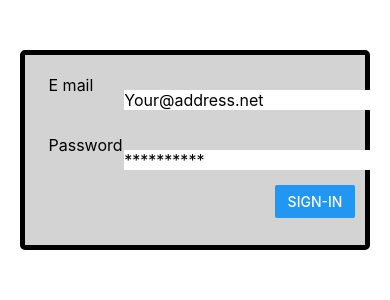
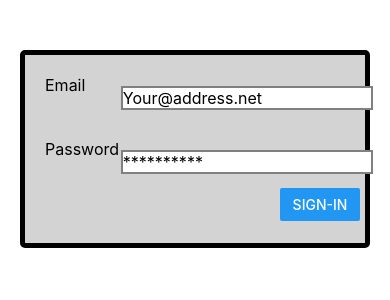
Before and after one commit to rashmith123/rashmith_test, a React Native app: screen / in a window 390 px wide. Shown: the top 300 px of the page. Built offline with nearby package versions, Linux system fonts and the light colour scheme.

Commit message:
SignIn component validations

```diff
--- a/App.js
+++ b/App.js
@@ -1,30 +1,75 @@
-import React  from 'react';
-import { StyleSheet, Text, View, TextInput, Button} from 'react-native';
+import React,{Component}  from 'react';
+import { StyleSheet, Alert, Text, View, TextInput, Button} from 'react-native';
 
-export default function App() {
+
+
+
+export default class App extends Component {
+  constructor(props) {
+    super(props);
+
+    this.state = {
+      username: '',
+      password: '',
+      email_statement:'',
+      password_statement:'',
+    };
+  }
+    button_press = () => {
+
+
+    var reg = /^(([^<>()\[\]\\.,;:\s@”]+(\.[^<>()\[\]\\.,;:\s@”]+)*)|(“.+”))@((\[[0–9]{1,3}\.[0–9]{1,3}\.[0–9]{1,3}\.[0–9]{1,3}])|(([a-zA-Z\-0–9]+\.)+[a-zA-Z]{2,}))$/;
+     if (reg.test(this.state.username) === true){
+        alert('Valid email');
+        this.setState({email_statement: 'Valid Email'});
+    }
+    else{
+        this.setState({email_statement: 'Invalid Email'});
+
+
+    }
+
+      if (this.state.password=='') {
+        this.setState({password_statement: 'Invalid Password'});
+    } else {
+      this.setState({password_statement: 'Valid Password'});
+
+}
+
+
+}
+render() {
   return (
 <View >
   <View style={ styles.container}>
     <View style={ styles.childcontainer}>
       <View style={ styles.childchildcontainer}>
-        <Text  style={ styles.Text}>E mail</Text>
+        <Text  style={ styles.Text}>Email</Text>
       </View>
-     <TextInput placeholder = "Your@address.net" style={ styles.input}/>
+     <TextInput value={this.state.username} onChangeText={(username) => this.setState({ username })} placeholder = "Your@address.net" style={ styles.input}/>
+
 
    </View>
+    <View style={{alignSelf:'flex-end', margin:2, marginRight:15}}>
+      <Text  style={{color:'red'}} >{this.state.email_statement}</Text>
+    </View>
    <View style={ styles.childcontainer}>
      <View style={ styles.childchildcontainer}>
         <Text style={ styles.Text}>Password</Text>
      </View>
-        <TextInput placeholder = "**********" secureTextEntry={true} style={ styles.input}/>
+        <TextInput onChangeText={(password) => this.setState({ password }) }placeholder = "**********" secureTextEntry={true} style={ styles.input}/>
     </View>
-    <View style={ {height:50, width:80,margin:10, alignSelf:'flex-end'}}>
-        <Button title="Sign-in"  ></Button>
+    <View style={{alignSelf:'flex-end', margin:2, marginRight:15}}>
+      <Text style={{color:'red'}}>{this.state.password_statement}</Text>
+    </View>
+    <View style={ {height:50, width:80,margin:5, alignSelf:'flex-end'}}>
+        <Button title="Sign-in"  onPress={this.button_press.bind(this)}></Button>
     </View>
   </View>
 
 </View>
   );
+}
 }
 
 const styles = StyleSheet.create({
@@ -44,7 +89,7 @@ const styles = StyleSheet.create({
 
     width:'95%',
      margin:5,
-     alignSelf:'center',
+
 
   },
   childchildcontainer: {
@@ -59,6 +104,8 @@ const styles = StyleSheet.create({
     alignSelf: 'flex-end',
     backgroundColor:'white',
     flex:1,
+    borderColor:'gray',
+    borderWidth:2,
 
 
   },
@@ -69,6 +116,7 @@ const styles = StyleSheet.create({
     marginLeft:10,
     marginTop: 10,
     marginBottom: 10,
+
     alignItems: 'center',
     alignSelf:'flex-start',
   },
```
